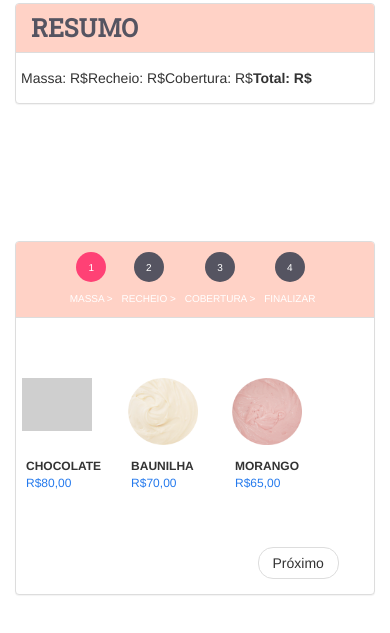
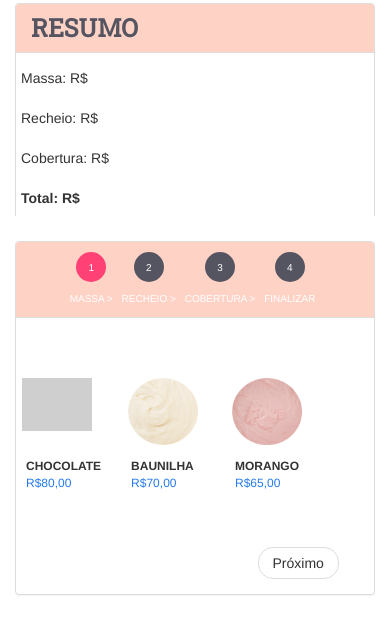
Before and after one commit to feliperrothschild/confeitaria, a website: page config_v2.html in a window 390 px wide. Shown: the part 103-736 px from the top of the page. Drawn offline with nearby package versions, Linux system fonts and the light colour scheme; some packages are replaced by stand-ins of ours; grey boxes are pictures that could not be loaded; a web font is replaced by a local one.

Commit message:
Responsivo Monte Seu Bolo

```diff
--- a/config_v2.html
+++ b/config_v2.html
@@ -57,7 +57,7 @@
         <div class="panel-heading">
           <h3 class="panel-title">RESUMO</h3>
         </div>
-        <div class="panel-body">
+        <div class="panel-body guia_preco">
           <div class="bolo_selecionado"> <span>Massa: R$ </span>
             <span class="massa_select" ng-bind="bolo.massaVal"> {{bolo.massaVal}}</span>
             <span class="massa_select" ng-bind="bolo.massaDes"> {{bolo.massaDes}}</span>
```
